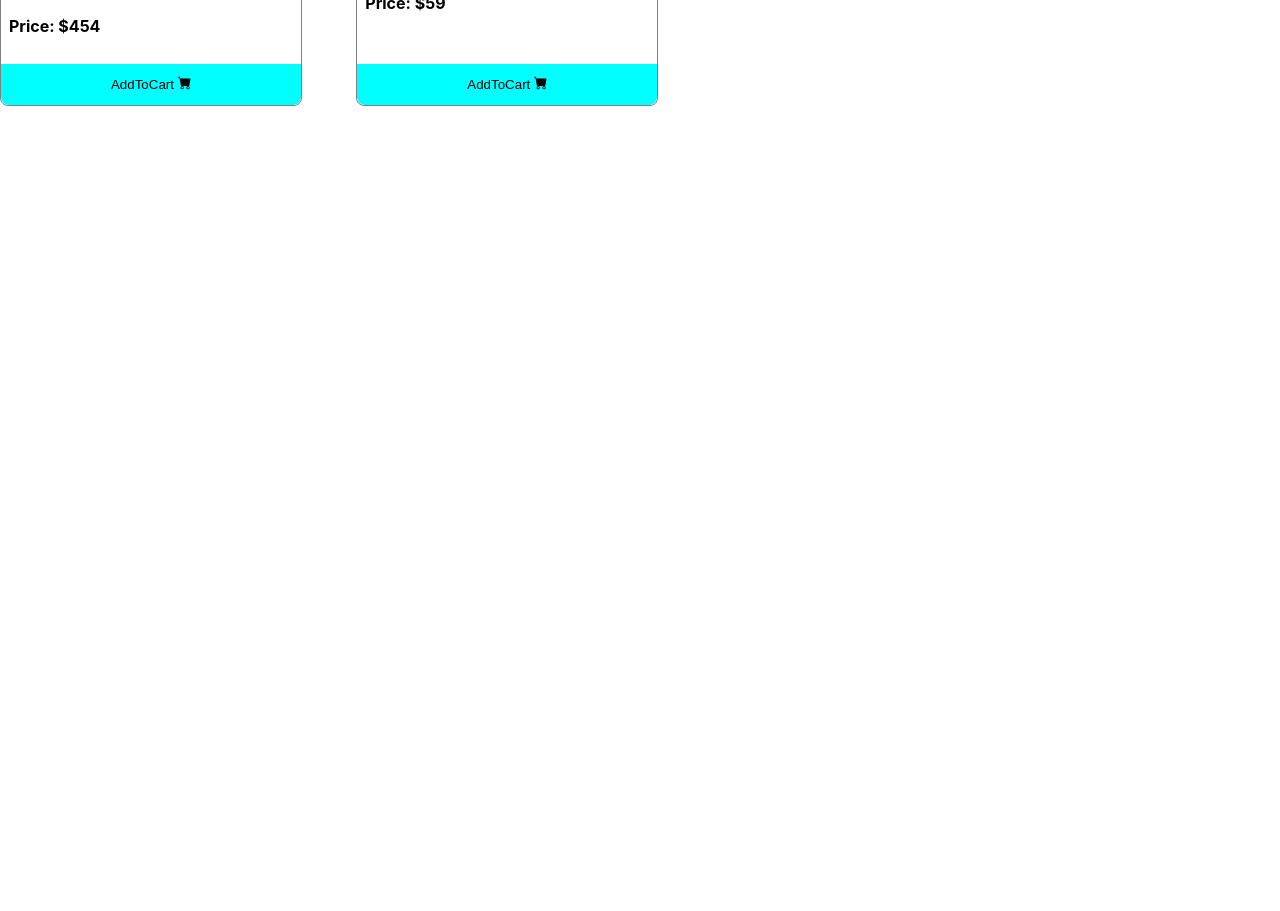
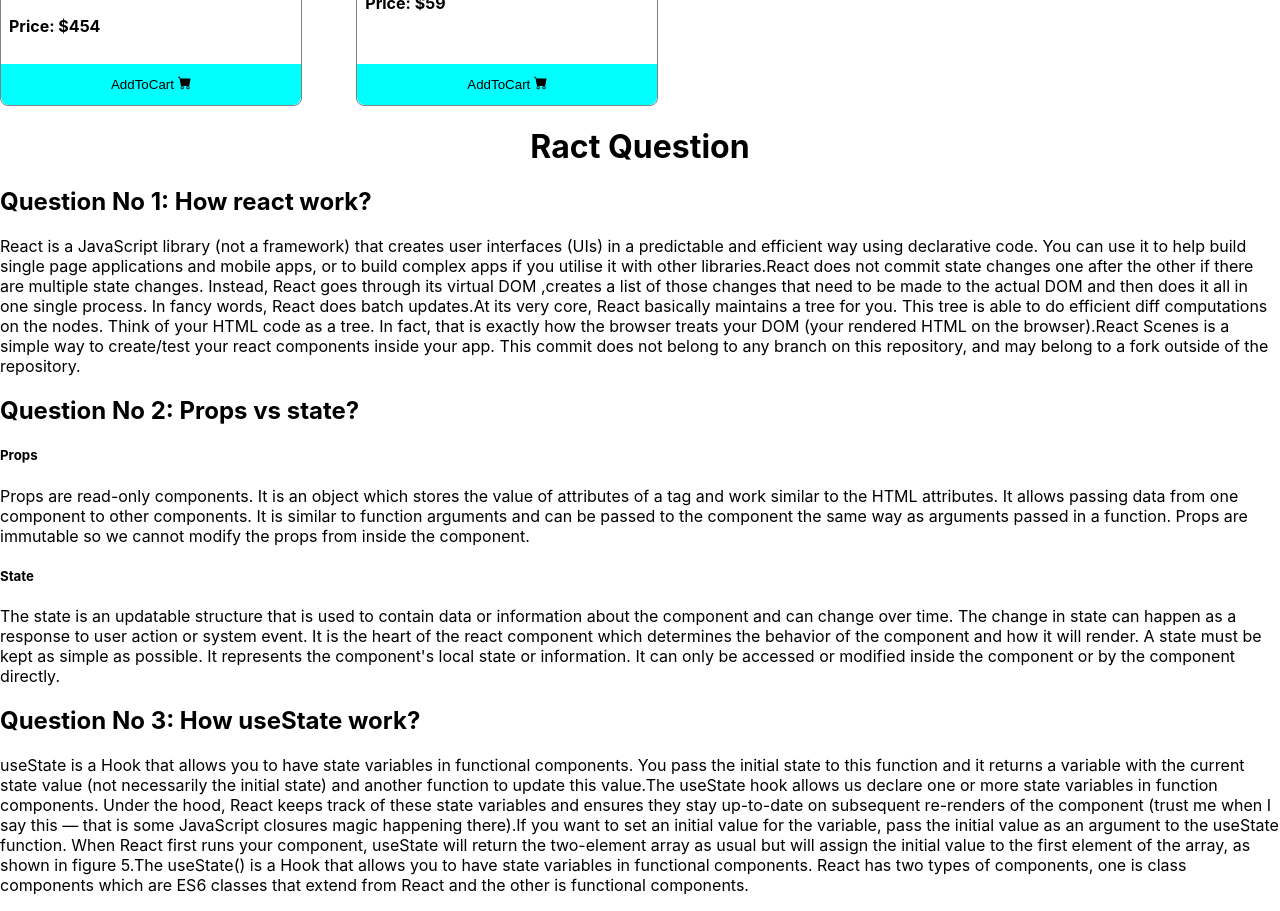
Before and after one commit to mirajulalam/lucky-one-website, a React (Create React App) app: page / in a window 1280 px wide. Shown: the part 1740-2651 px from the top of the page. Before the commit the page ends 1846 px from the top, so only its background shows below. Built offline with nearby package versions, Linux system fonts and the light colour scheme.

Commit message:
question added

```diff
--- a/public/index.html
+++ b/public/index.html
@@ -1,14 +1,12 @@
 <!DOCTYPE html>
 <html lang="en">
+
 <head>
   <meta charset="utf-8" />
   <link rel="icon" href="%PUBLIC_URL%/favicon.ico" />
   <meta name="viewport" content="width=device-width, initial-scale=1" />
   <meta name="theme-color" content="#000000" />
-    <meta
-      name="description"
-      content="Web site created using create-react-app"
-    />
+  <meta name="description" content="Web site created using create-react-app" />
   <link rel="apple-touch-icon" href="%PUBLIC_URL%/logo192.png" />
   <!--
       manifest.json provides metadata used when your web app is installed on a
@@ -24,8 +22,9 @@
       work correctly both with client-side routing and a non-root public URL.
       Learn how to configure a non-root public URL by running `npm run build`.
     -->
-    <title>React App</title>
+  <title>Search food</title>
 </head>
+
 <body>
   <noscript>You need to enable JavaScript to run this app.</noscript>
   <div id="root"></div>
@@ -40,4 +39,5 @@
       To create a production bundle, use `npm run build` or `yarn build`.
     -->
 </body>
+
 </html>
--- a/src/App.css
+++ b/src/App.css
@@ -54,6 +54,9 @@
   gap: 45px;
 
 }
+
+
+
 .card-container img {
   width:100%;
 }
@@ -66,6 +69,7 @@
   border-radius: 5px;
   background-color: aqua;
   margin: 10px 0;
+  cursor: pointer;
 }
 .btn-select1{
   padding: 10px;
@@ -73,4 +77,23 @@
   border-radius: 5px;
   background-color: red;
   color: white;
+  cursor: pointer;
 }
+
+
+.Queation-title{
+  text-align: center;
+}
+
+
+@media (max-width:780px) {
+  .card-container{
+    display: grid;
+    grid-template-columns: 1fr;
+    gap: 0;
+  }
+.card-info{
+  display:grid;
+  grid-template-columns: 1fr;
+}
+};
--- a/src/App.js
+++ b/src/App.js
@@ -4,17 +4,29 @@ import Cart from './Cart/Cart'
 import { useState, useEffect } from 'react';
 
 function App() {
-    const [cart, setCart] = useState([])
+    const [cart, setCart] = useState([]);
+
+    console.log(cart)
     const [cartOrder, setCartOrder] = useState([])
+    const handleAddtoCart = (product) => {
+        const newCart = [...cartOrder, product]
+        setCartOrder(newCart)
+    }
+    // const handleResetCart = (product) => {
+    //     const newCarts = [...Carts,product]
+    //     setCarts(newCarts)
+    // }
+    const addtoRandom = (cart) => {
+        console.log(cart.id)
+        const output = Math.random(cart);
+        console.log(output)
+    }
     useEffect(() => {
         fetch('data.json')
             .then(res => res.json())
             .then(data => setCart(data))
     }, [])
-    const handleAddtoCart = (product) => {
-        const newCart = [...cartOrder, product]
-        setCartOrder(newCart)
-    }
+
     return (
         <div>
             <h1 className='header-title'>Choice your favorite food</h1>
@@ -36,12 +48,28 @@ function App() {
                             cartOrder.map(items => <Cart key={items.id} items={items} />)
                         }
                     </div>
-                    <button className='btn-select'>Choce 1 for me</button>
+                    <button onClick={() => addtoRandom(cart)} className='btn-select'>Choce 1 for me</button>
                     <br />
-                    <button className='btn-select1'>Reset Again</button>
+                    <div>
+                        <button className='btn-select1'>Reset Again
+                        </button>
+                    </div>
                 </div>
             </div>
+            <div>
+                <h1 className='Queation-title'>Ract Question</h1>
+                <h2>Question No 1: How react work?</h2>
+                <p>React is a JavaScript library (not a framework) that creates user interfaces (UIs) in a predictable and efficient way using declarative code. You can use it to help build single page applications and mobile apps, or to build complex apps if you utilise it with other libraries.React does not commit state changes one after the other if there are multiple state changes. Instead, React goes through its virtual DOM ,creates a list of those changes that need to be made to the actual DOM and then does it all in one single process. In fancy words, React does batch updates.At its very core, React basically maintains a tree for you. This tree is able to do efficient diff computations on the nodes. Think of your HTML code as a tree. In fact, that is exactly how the browser treats your DOM (your rendered HTML on the browser).React Scenes is a simple way to create/test your react components inside your app. This commit does not belong to any branch on this repository, and may belong to a fork outside of the repository.</p>
+                <h2>Question No 2: Props vs state?</h2>
+                <h5>Props</h5>
+                <p>Props are read-only components. It is an object which stores the value of attributes of a tag and work similar to the HTML attributes. It allows passing data from one component to other components. It is similar to function arguments and can be passed to the component the same way as arguments passed in a function. Props are immutable so we cannot modify the props from inside the component.</p>
+                <h5>State</h5>
+                <p>The state is an updatable structure that is used to contain data or information about the component and can change over time. The change in state can happen as a response to user action or system event. It is the heart of the react component which determines the behavior of the component and how it will render. A state must be kept as simple as possible. It represents the component's local state or information. It can only be accessed or modified inside the component or by the component directly.</p>
+                <h2>Question No 3: How useState work?</h2>
+                <p>useState is a Hook that allows you to have state variables in functional components. You pass the initial state to this function and it returns a variable with the current state value (not necessarily the initial state) and another function to update this value.The useState hook allows us declare one or more state variables in function components. Under the hood, React keeps track of these state variables and ensures they stay up-to-date on subsequent re-renders of the component (trust me when I say this — that is some JavaScript closures magic happening there).If you want to set an initial value for the variable, pass the initial value as an argument to the useState function. When React first runs your component, useState will return the two-element array as usual but will assign the initial value to the first element of the array, as shown in figure 5.The useState() is a Hook that allows you to have state variables in functional components. React has two types of components, one is class components which are ES6 classes that extend from React and the other is functional components.</p>
+            </div>
         </div>
+
     );
 }
 
--- a/src/Cart/Cart.js
+++ b/src/Cart/Cart.js
@@ -5,8 +5,7 @@ const Cart = (props) => {
     return (
         <div>
             <h3>Name:{name}</h3>
-        </div>
-    );
+        </div>);
 };
 
 export default Cart;
```
Also changed, not shown: 1 other file (tests, documents, lock files or other folders). Lines whose indentation alone changed are shown as unchanged.
